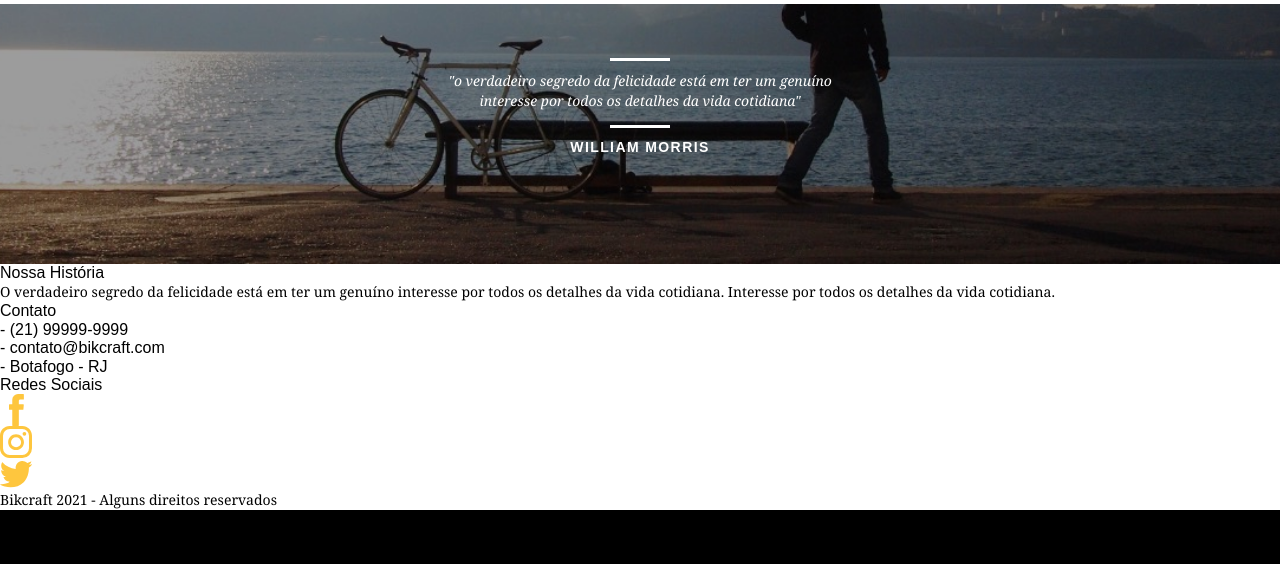
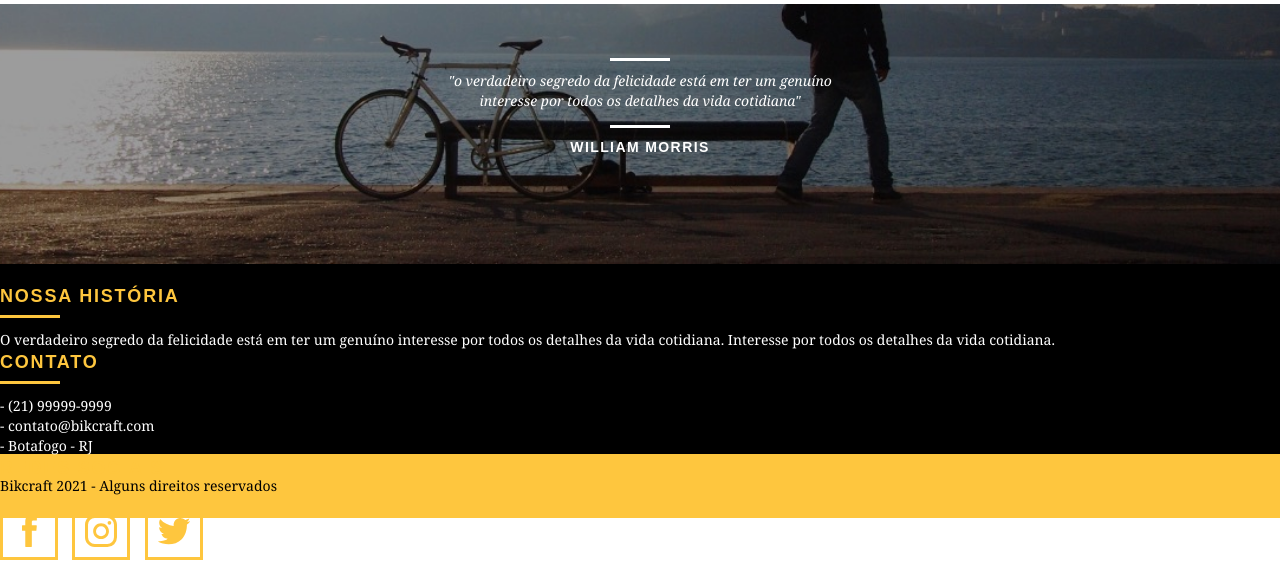
Before and after one commit to alsoDiego/bikcraft, a PHP site: page / in a window 1280 px wide. Shown: the part 3420-3984 px from the top of the page. Before the commit the page ends 3930 px from the top, so only its background shows below. Run offline with PHP 8.4, Linux system fonts and the light colour scheme.

Commit message:
styles: footer

```diff
--- a/css/styles.css
+++ b/css/styles.css
@@ -273,3 +273,65 @@ img {
 .quebra .quote-externo {
     max-width: 400px;
 }
+
+/* Footer */
+
+.footer {
+    width: 100%;
+    height: 150px;
+    background: #000;
+    color: #FFF;
+    padding: 20px 0;
+    margin: 0 auto;
+}
+
+.footer h3 {
+    font-size: 18px;
+    line-height: 25px;
+    color: #fec63e;
+    text-transform: uppercase;
+    letter-spacing: .1em;
+    font-weight: bold;
+}
+
+.footer h3:after {
+    content: "";
+    display: block;
+    width: 60px;
+    height: 3px;
+    background: #fec63e;
+    margin: 6px 0 12px 0;
+}
+
+.footer_historia {
+    padding-right: 40px;
+}
+
+.footer_contato ul li {
+    font-size: 14px;
+    line-height: 20px;
+    font-family: Georgia, 'Times New Roman', serif;
+}
+
+.footer_redes ul li {
+    display: inline-block;
+    margin-right: 10px;
+}
+
+.footer_redes ul li a {
+    border: 3px solid #fec63e;
+    display: block;
+    padding: 10px;
+}
+
+.footer_redes ul li a:hover {
+    border: 3px solid #FFF;
+    transition-duration: 800ms;
+}
+
+.footer_copyrights {
+    text-align: left;
+    margin: 0 auto;
+    background: #fec63e;
+    padding: 22px 0;
+}
```
